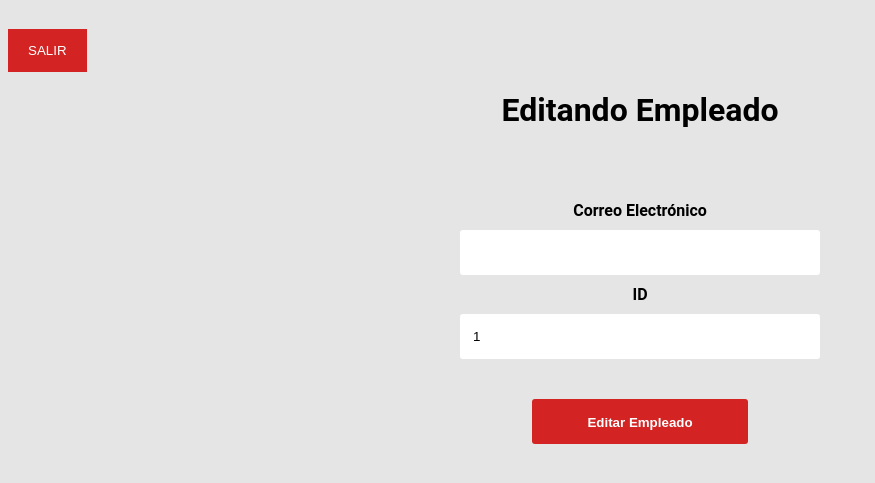
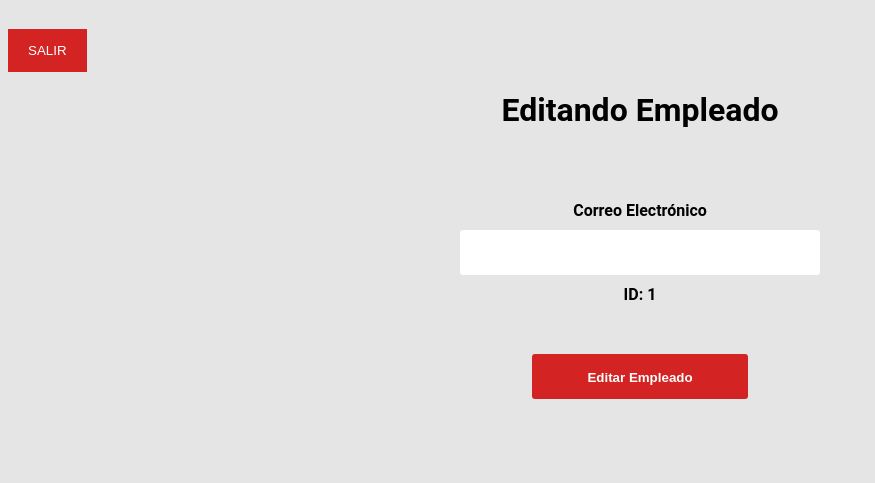
Before and after one commit to Camilo-Abn/cinemax, a PHP site: page /editar_empleado.php?id=1 in a window 1280 px wide. Shown: the top 483 px of the page, without its empty margins (0-875 px from the left). Run offline with PHP 8.4, Linux system fonts and the light colour scheme; data that the repository does not hold is empty.

Commit message:
id no se puede modificar

```diff
--- a/editar_empleado.php
+++ b/editar_empleado.php
@@ -30,10 +30,7 @@
                             </div>
                         </tr>
                         <tr>
-                            <label class="formulario__label">ID</label>
-                            <div class="formulario__grupo-input">
-                                <input class="formulario__input" type="int" name="id" id="id" value="<?= $id ?>">
-                            </div>
+                            <label class="formulario__label">ID: <?= $id ?></label>
                         </tr>
                     </div>
                     <tr>
```
